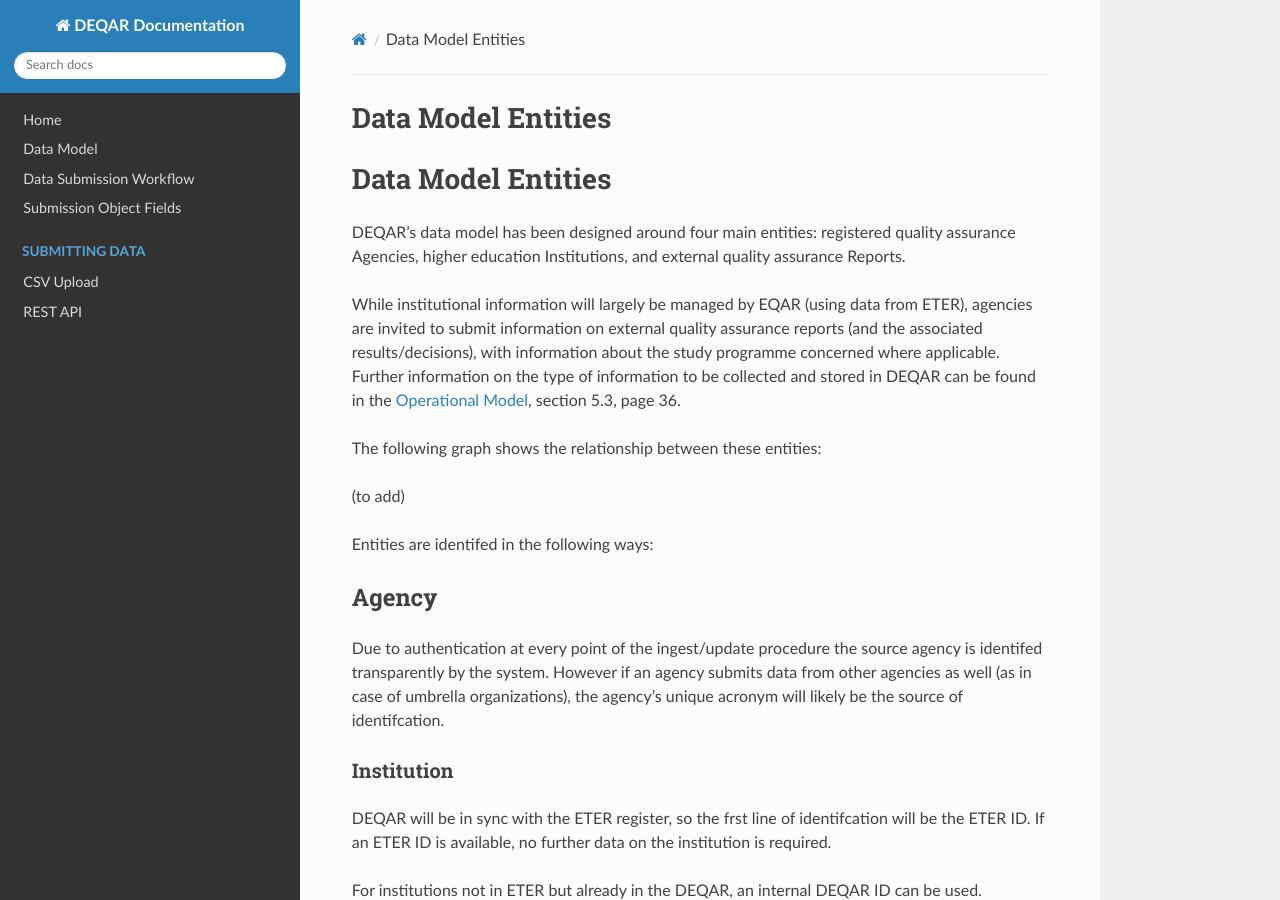
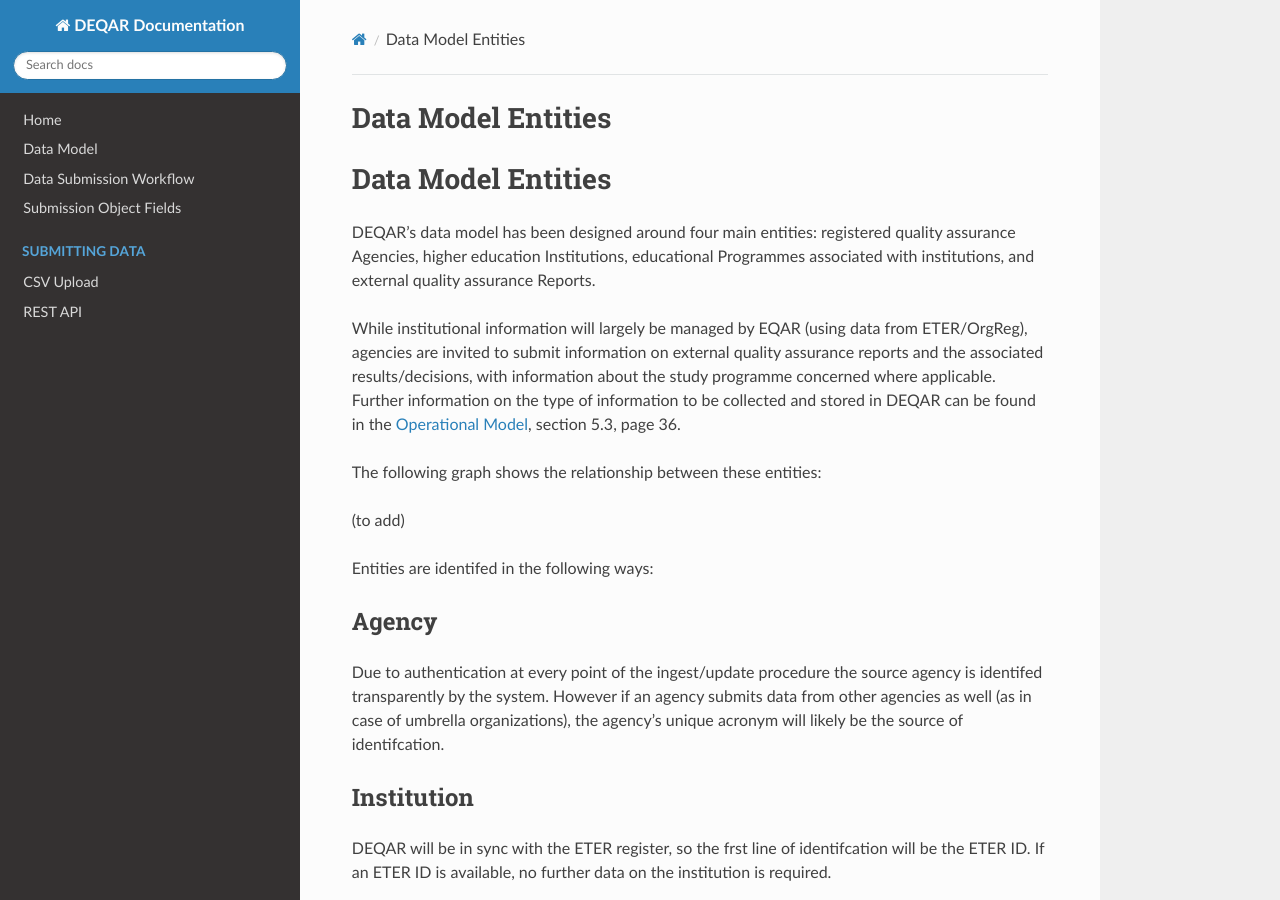
Before and after one commit to EQAR/deqar-docs, an MkDocs documentation site: the page built from docs/Overview.md, in a window 1280 px wide and 900 px high. Built offline with MkDocs 1.6.1, drawn with Linux system fonts in a browser that asks for light colours; nearby versions of some CDN libraries; old or Windows-style settings are respelled for this version of MkDocs; some of the changed text lies outside the part shown.

Commit message:
Update Overview.md

```diff
--- a/docs/Overview.md
+++ b/docs/Overview.md
@@ -1,13 +1,11 @@
 Data Model Entities
 ===================
 
-DEQAR’s data model has been designed around four main entities: registered
-quality assurance Agencies, higher education Institutions, and external quality
-assurance Reports.
+DEQAR’s data model has been designed around four main entities: registered quality assurance Agencies, higher education Institutions, educational Programmes associated with institutions, and external quality assurance Reports.
 
 While institutional information will largely be managed by EQAR (using data from
-ETER), agencies are invited to submit information on external quality assurance
-reports (and the associated results/decisions), with information about the study
+ETER/OrgReg), agencies are invited to submit information on external quality assurance
+reports and the associated results/decisions, with information about the study
 programme concerned where applicable. Further information on the type of
 information to be collected and stored in DEQAR can be found in the
 [Operational Model](https://eqar.eu/fileadmin/eqar_internal/MD/MD6/Database_of_External_QA_Results_Report_Model_v3.pdf), section 5.3, page 36.
@@ -25,7 +23,7 @@
 data from other agencies as well (as in case of umbrella organizations), the
 agency’s unique acronym will likely be the source of identifcation.
 
-### Institution
+## Institution
 
 DEQAR will be in sync with the ETER register, so the frst line of identifcation
 will be the ETER ID. If an ETER ID is available, no further data on the
@@ -44,13 +42,13 @@
 the ETER registered institutions, then the ETER ID can be included in the
 response.)
 
-### Programmes
+## Programmes
 
 DEQAR will not sync data on programmes; however if a local or national identifer
 is provided, this will be saved and can serve as a primary identifer if further
 reports are submitted for the same programme later.
 
-### Reports
+## Reports
 
 Each report will receive an identifer generated by the DEQAR system. If an
 agency uses a local identifer for its reports, then this will be saved and can
@@ -88,3 +86,6 @@
 overwritten data will be stored as historical data (and can be queried). It
 remains unclear whether the bulk ingest and CSV upload can support this feature;
 it is under discussion.
+
+Use of Data from ETER/OrgReg
+============================
```
